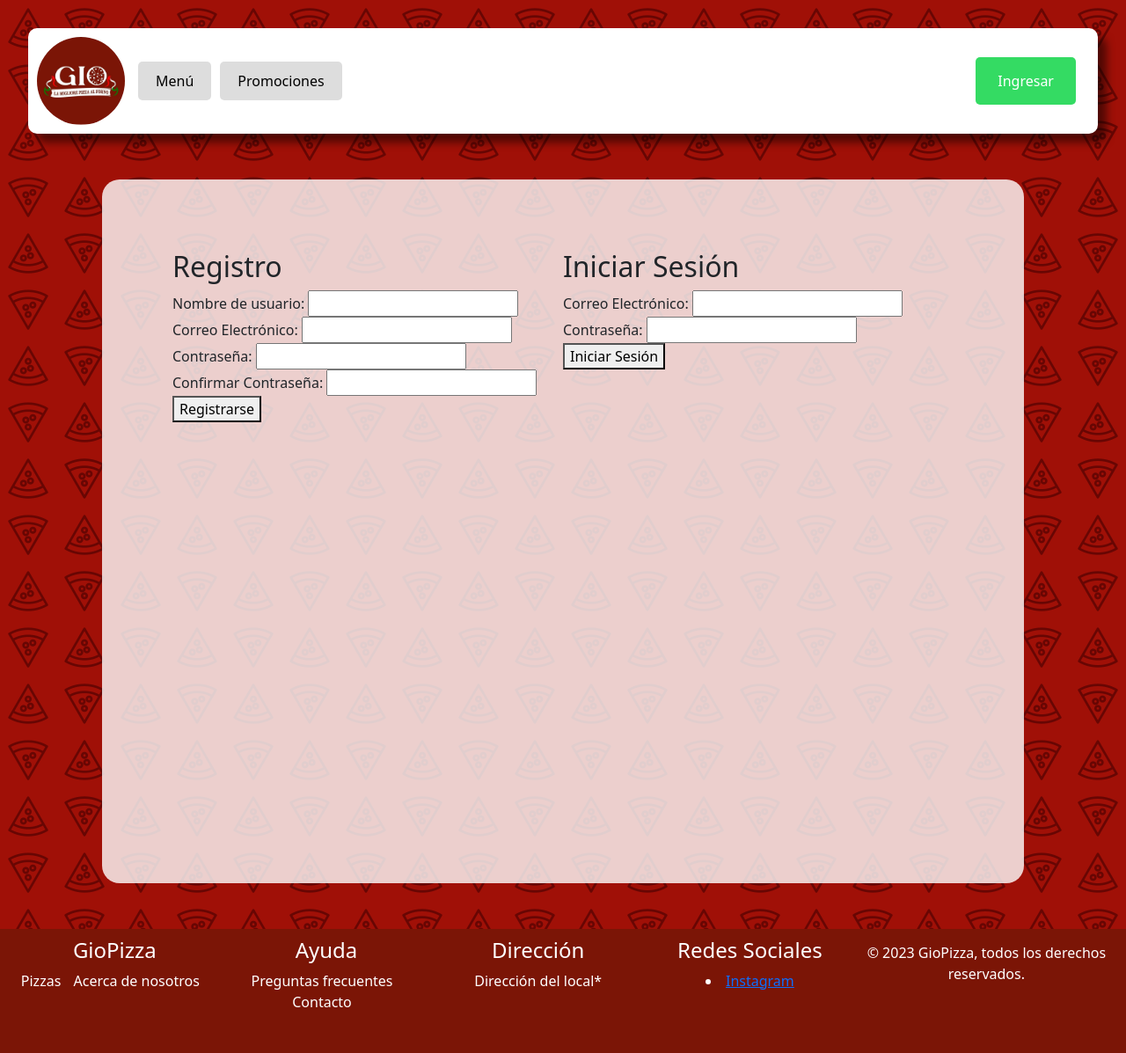
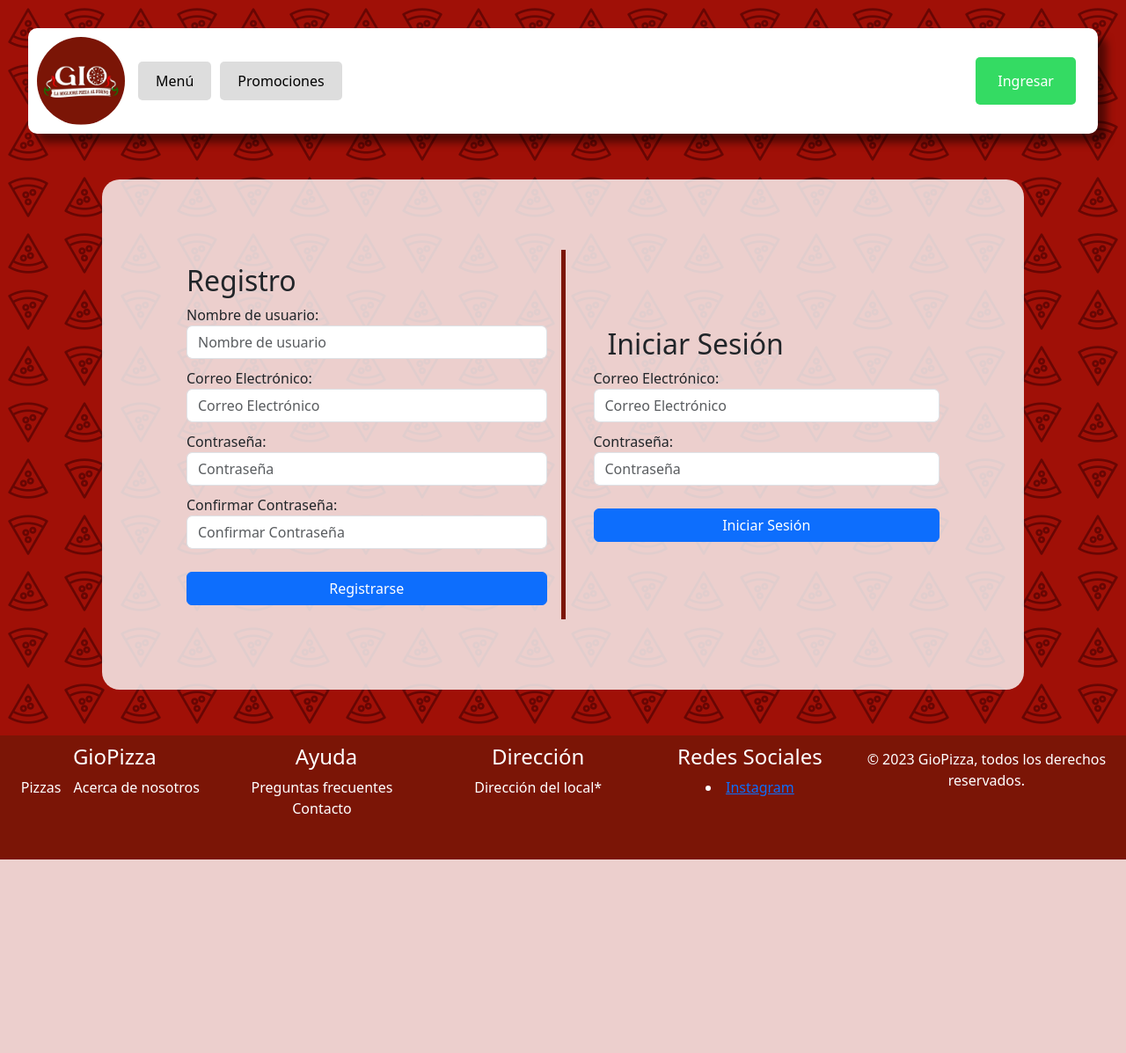
Before and after one commit to AxelRiffo/Proyecto_apt_ecommerce, a Django app: page /ingreso/ in a window 1280 px wide. Shown: the whole page at 88% size. After the commit the page ends 977 px from the top, so only its background shows below. Run offline with Django 4.2, Linux system fonts and the light colour scheme.

Commit message:
Arreglo formulario de ingreso y estilos

```diff
--- a/ecommerce/ecommerce/static/css/ingreso.css
+++ b/ecommerce/ecommerce/static/css/ingreso.css
@@ -2,22 +2,48 @@
     background-color: rgba(255, 255, 255, 0.80);
     display: flex;
     flex-direction: column;
-    min-height: 100vh;
     margin: 0;
     border-radius: 20px;
 }
 
 .columns {
     margin: 5em;
+    display: flex;
 }
 
 .column1 {
-    width: 50%; /* Ancho de la primera columna */
-    float: left; /* Posiciona la columna a la izquierda */
+    flex: 1;
+    padding: 1em;
+    display: flex;
+    flex-direction: column;
+    justify-content: center;
 }
 
-/* Estilo para la clase de la columna 2 */
 .column2 {
-    width: 50%; /* Ancho de la segunda columna */
-    float: right; /* Posiciona la columna a la derecha */
+    flex: 1;
+    padding: 1em;
+    border-left: 5px solid #7b1506;
+    display: flex;
+    flex-direction: column;
+    justify-content: center;
 }
+
+.column1 button,
+.column2 button {
+    margin-top: 1em;
+    width: 100%;
+}
+
+/* Agrega separación entre los grupos de formulario */
+.column1 input,
+.column2 input {
+    margin-bottom: 10px;
+}
+
+.column2 h2 {
+    padding-left: 1em;
+}
+
+.column2 form {
+    padding-left: 1em;
+}
--- a/ecommerce/store/templates/store/ingreso.html
+++ b/ecommerce/store/templates/store/ingreso.html
@@ -9,20 +9,38 @@
             <h2>Registro</h2>
             <form method="post" action="{% url 'ingreso' %}">
                 {% csrf_token %}
-                {{ registro_form.username.label_tag }} {{ registro_form.username }} <br>
-                {{ registro_form.email.label_tag }} {{ registro_form.email }} <br>
-                {{ registro_form.password.label_tag }} {{ registro_form.password }} <br>
-                {{ registro_form.confirm_password.label_tag }} {{ registro_form.confirm_password }} <br>
-                <button type="submit">Registrarse</button>
+                <div class="form-group">
+                    {{ registro_form.username.label_tag }}
+                    <input type="text" class="form-control" id="username" name="username" placeholder="Nombre de usuario">
+                </div>
+                <div class="form-group">
+                    {{ registro_form.email.label_tag }}
+                    <input type="email" class="form-control" id="email" name="email" placeholder="Correo Electrónico">
+                </div>
+                <div class="form-group">
+                    {{ registro_form.password.label_tag }}
+                    <input type="password" class="form-control" id="password" name="password" placeholder="Contraseña">
+                </div>
+                <div class="form-group">
+                    {{ registro_form.confirm_password.label_tag }}
+                    <input type="password" class="form-control" id="confirm_password" name="confirm_password" placeholder="Confirmar Contraseña">
+                </div>
+                <button type="submit" class="btn btn-primary">Registrarse</button>
             </form>
         </div>
         <div class="column2">
             <h2>Iniciar Sesión</h2>
             <form method="post" action="{% url 'ingreso' %}">
                 {% csrf_token %}
-                {{ inicio_sesion_form.username.label_tag }} {{ inicio_sesion_form.username }} <br>
-                {{ inicio_sesion_form.password.label_tag }} {{ inicio_sesion_form.password }} <br>
-                <button type="submit">Iniciar Sesión</button>
+                <div class="form-group">
+                    {{ inicio_sesion_form.username.label_tag }}
+                    <input type="email" class="form-control" id="username" name="username" placeholder="Correo Electrónico">
+                </div>
+                <div class="form-group">
+                    {{ inicio_sesion_form.password.label_tag }}
+                    <input type="password" class="form-control" id="password" name="password" placeholder="Contraseña">
+                </div>
+                <button type="submit" class="btn btn-primary">Iniciar Sesión</button>
             </form>
         </div>
     </div>
```
Also changed, not shown: ecommerce/db.sqlite3.
